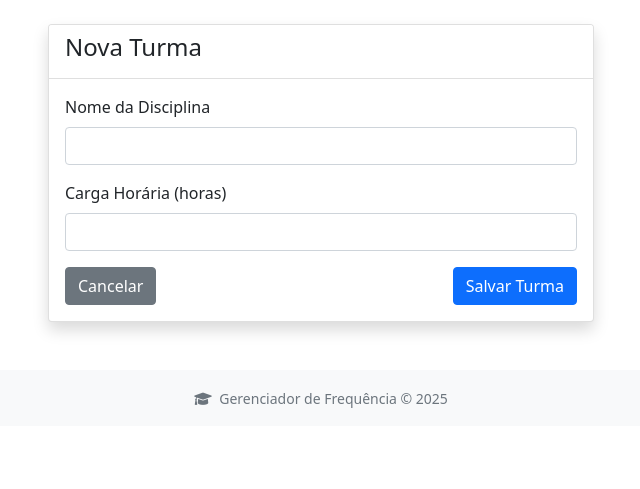
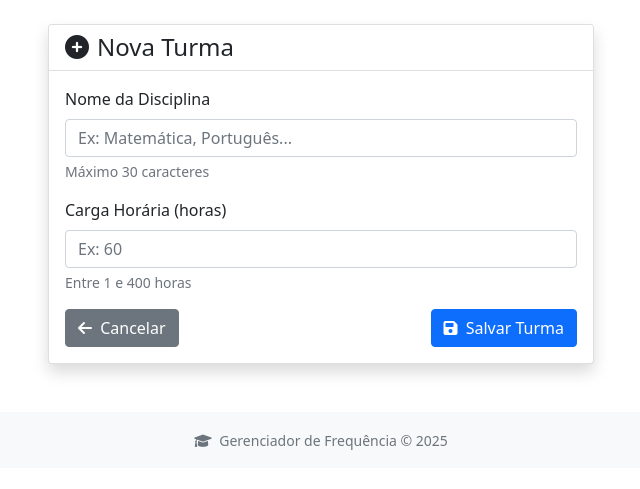
Before and after one commit to jessica-leoa/gerenciador-de-frequencia, a Flask app: template templates/turma_form.html in a window 1280 px wide. Shown: the part 56-545 px from the top of the page, without its empty margins (319-959 px from the left). Run offline with Flask 3, Linux system fonts and the light colour scheme; the template is opened without the code that fills it, so the values that code supplies are empty; parts of the project's set-up code (start-up, migrations or seed data) failed here and were passed over.

Commit message:
fix: atualização do template de turma form (ref #64)

```diff
--- a/templates/turma_form.html
+++ b/templates/turma_form.html
@@ -5,21 +5,29 @@
     <div class="col-md-6">
         <div class="card shadow">
             <div class="card-header bg-white">
-                <h4>Nova Turma</h4>
+                <h4 class="mb-0"><i class="fas fa-plus-circle me-2"></i>Nova Turma</h4>
             </div>
             <div class="card-body">
                 <form method="POST">
                     <div class="mb-3">
                         <label for="nome" class="form-label">Nome da Disciplina</label>
-                        <input type="text" class="form-control" id="nome" name="nome" required>
+                        <input type="text" class="form-control" id="nome" name="nome"
+                               maxlength="30" required placeholder="Ex: Matemática, Português...">
+                        <div class="form-text">Máximo 30 caracteres</div>
                     </div>
                     <div class="mb-3">
                         <label for="carga_horaria" class="form-label">Carga Horária (horas)</label>
-                        <input type="number" class="form-control" id="carga_horaria" name="carga_horaria" required>
+                        <input type="number" class="form-control" id="carga_horaria"
+                               name="carga_horaria" min="1" max="400" required placeholder="Ex: 60">
+                        <div class="form-text">Entre 1 e 400 horas</div>
                     </div>
                     <div class="d-flex justify-content-between">
-                        <a href="{{ url_for('turmas.list_all') }}" class="btn btn-secondary">Cancelar</a>
-                        <button type="submit" class="btn btn-primary">Salvar Turma</button>
+                        <a href="{{ url_for('turmas.list_all') }}" class="btn btn-secondary">
+                            <i class="fas fa-arrow-left me-1"></i> Cancelar
+                        </a>
+                        <button type="submit" class="btn btn-primary">
+                            <i class="fas fa-save me-1"></i> Salvar Turma
+                        </button>
                     </div>
                 </form>
             </div>
```
